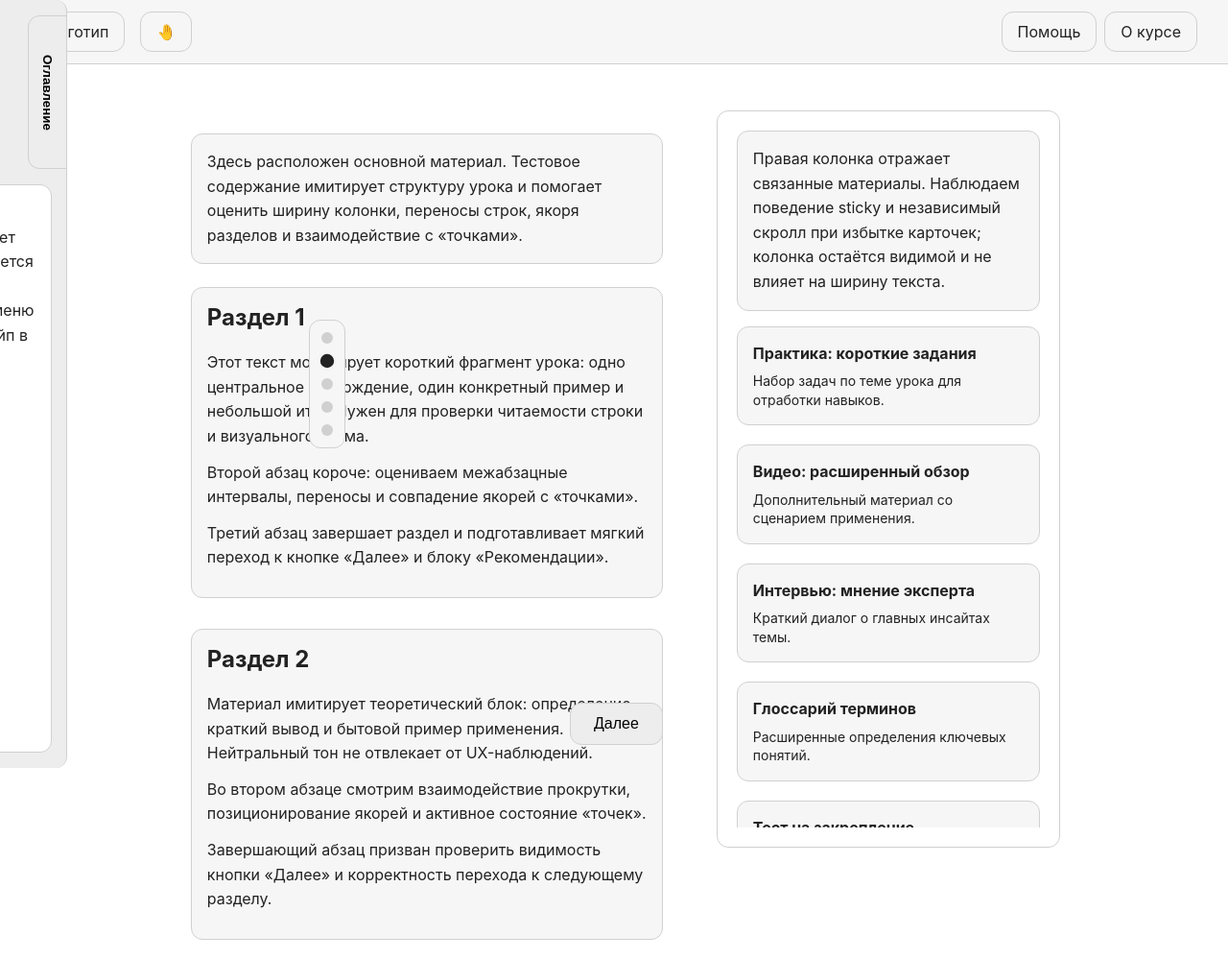
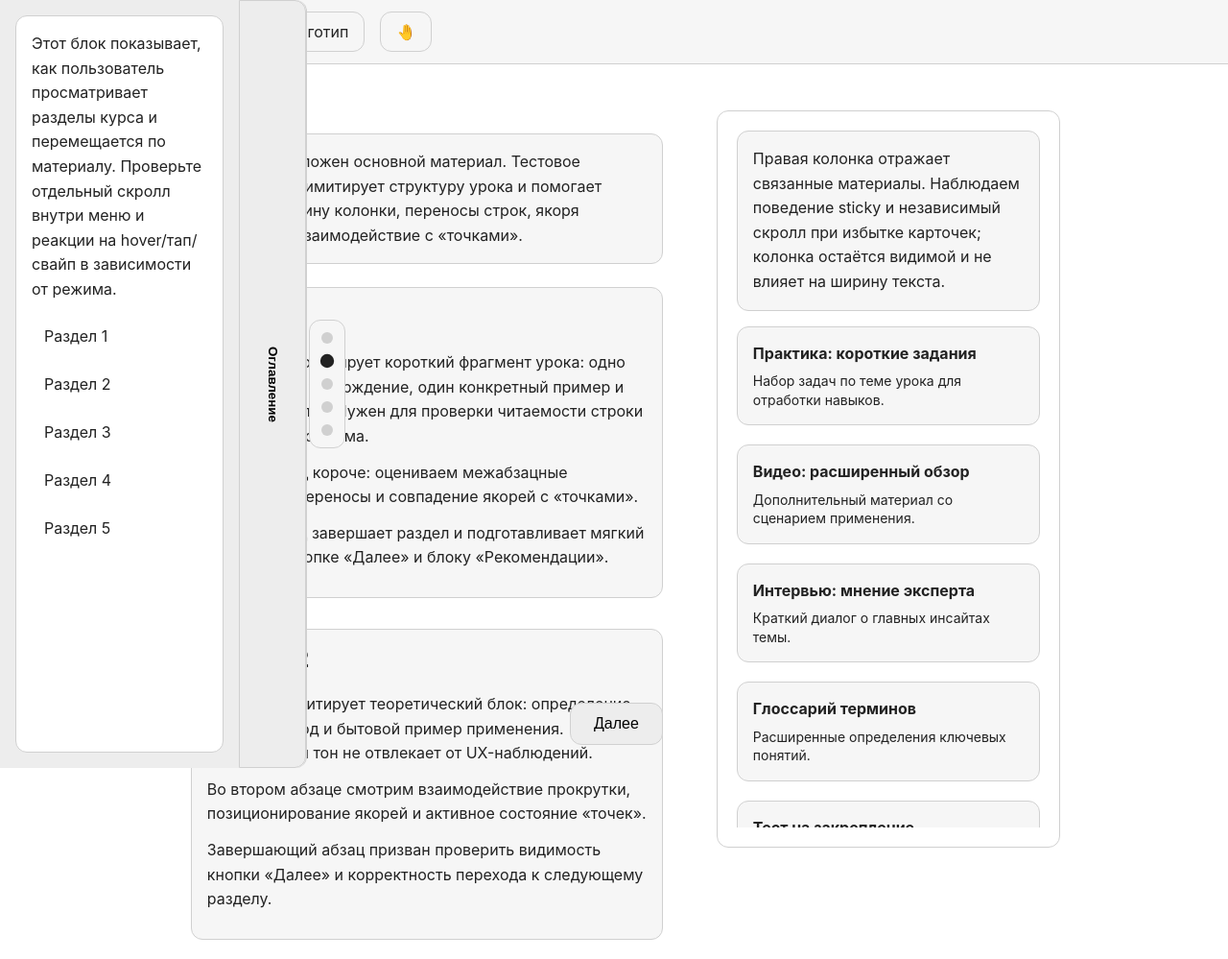
Before and after one commit to ooodelo/toosmart, a PHP site: page / in a window 1280 px wide; the page is wider, and only the part inside the window is pictured. Shown: the top 999 px of that part at 96% size. Run offline with PHP 8.4, Linux system fonts and the light colour scheme.

Commit message:
Fix closed state positioning for menu rail handle

```diff
--- a/script.js
+++ b/script.js
@@ -275,7 +275,7 @@ function handleNext() {
 
 function initMenuInteractions() {
   menuHandle?.addEventListener('click', () => toggleMenu(menuHandle));
-  menuHandle?.addEventListener('mouseenter', () => {
+  menuRail?.addEventListener('mouseenter', () => {
     if (currentMode !== 'desktop') return;
     body.classList.add('is-slid');
   });
--- a/styles.css
+++ b/styles.css
@@ -109,21 +109,18 @@ html[data-lock="scroll"] {
   inset: 0 auto 0 0;
   width: var(--rail-open);
   z-index: 1500;
-  display: flex;
-  flex-direction: column;
-  background: transparent;
+  display: grid;
+  grid-template-columns: minmax(0, 1fr) var(--rail-closed);
+  grid-template-rows: minmax(0, 1fr);
+  align-items: stretch;
+  background: var(--surface-alt);
+  border-right: 1px solid var(--border-color);
+  border-radius: 0 12px 12px 0;
   transform: translateX(calc(var(--rail-closed) - var(--rail-open)));
   transition: transform var(--t-rail) var(--rail-ease);
-}
-
-.menu-rail::after {
-  content: "";
-  position: absolute;
-  inset: 0;
-  border-right: 1px solid var(--border-color);
-  border-radius: 0 12px 12px 0;
-  background: var(--surface-alt);
-  z-index: -1;
+  pointer-events: auto;
+  box-sizing: border-box;
+  overflow: hidden;
 }
 
 body.menu-open .menu-rail,
@@ -132,16 +129,23 @@ body.is-slid .menu-rail {
 }
 
 .menu-handle {
+  grid-column: 2;
+  grid-row: 1;
   writing-mode: vertical-rl;
   text-orientation: mixed;
-  margin: 16px 0 0 0;
-  height: 160px;
-  align-self: flex-end;
+  margin: 0;
+  inline-size: 100%;
+  max-inline-size: none;
+  display: flex;
+  align-items: center;
+  justify-content: center;
   padding: 16px 12px;
   cursor: pointer;
   background: var(--surface-alt);
   pointer-events: auto;
-  border-radius: 12px 0 0 12px;
+  border-radius: 0 12px 12px 0;
+  box-sizing: border-box;
+  height: 100%;
 }
 
 .menu-handle__label {
@@ -153,8 +157,10 @@ body.is-slid .menu-rail {
 }
 
 .site-menu {
+  grid-column: 1;
+  grid-row: 1;
   margin: 16px;
-  flex: 1 1 auto;
+  min-width: 0;
   overflow: auto;
   padding: 16px;
   pointer-events: auto;
@@ -363,7 +369,7 @@ body.menu-open .backdrop {
 
 body.is-slid .header,
 body.menu-open .header {
-  transform: translateX(var(--rail-open));
+  transform: translateX(calc(var(--rail-open) - var(--rail-closed)));
 }
 
 body.menu-open .menu-handle,
@@ -371,7 +377,7 @@ body.is-slid .menu-handle {
   pointer-events: auto;
 }
 
-body:not(.menu-open):not(.is-slid) .backdrop {
+body.is-slid .backdrop {
   opacity: 0;
   visibility: hidden;
 }
@@ -397,7 +403,7 @@ body:not(.menu-open):not(.is-slid) .backdrop {
 }
 
 :root[data-mode="tablet-wide"] body.menu-open .header {
-  transform: translateX(var(--rail-open));
+  transform: translateX(calc(var(--rail-open) - var(--rail-closed)));
 }
 
 :root[data-mode="handheld"] .main {
@@ -448,6 +454,10 @@ body:not(.menu-open):not(.is-slid) .backdrop {
   left: 50%;
   right: auto;
   pointer-events: none;
+  padding-left: 0;
+  border-right: none;
+  display: flex;
+  flex-direction: column;
 }
 
 :root[data-mode="handheld"] .menu-rail__cap {
@@ -466,10 +476,6 @@ body:not(.menu-open):not(.is-slid) .backdrop {
   height: 6px;
   border-radius: 999px;
   background: var(--border-color);
-}
-
-:root[data-mode="handheld"] .menu-rail::after {
-  border-radius: 20px 20px 0 0;
 }
 
 :root[data-mode="handheld"] body.menu-open .menu-rail,
```
